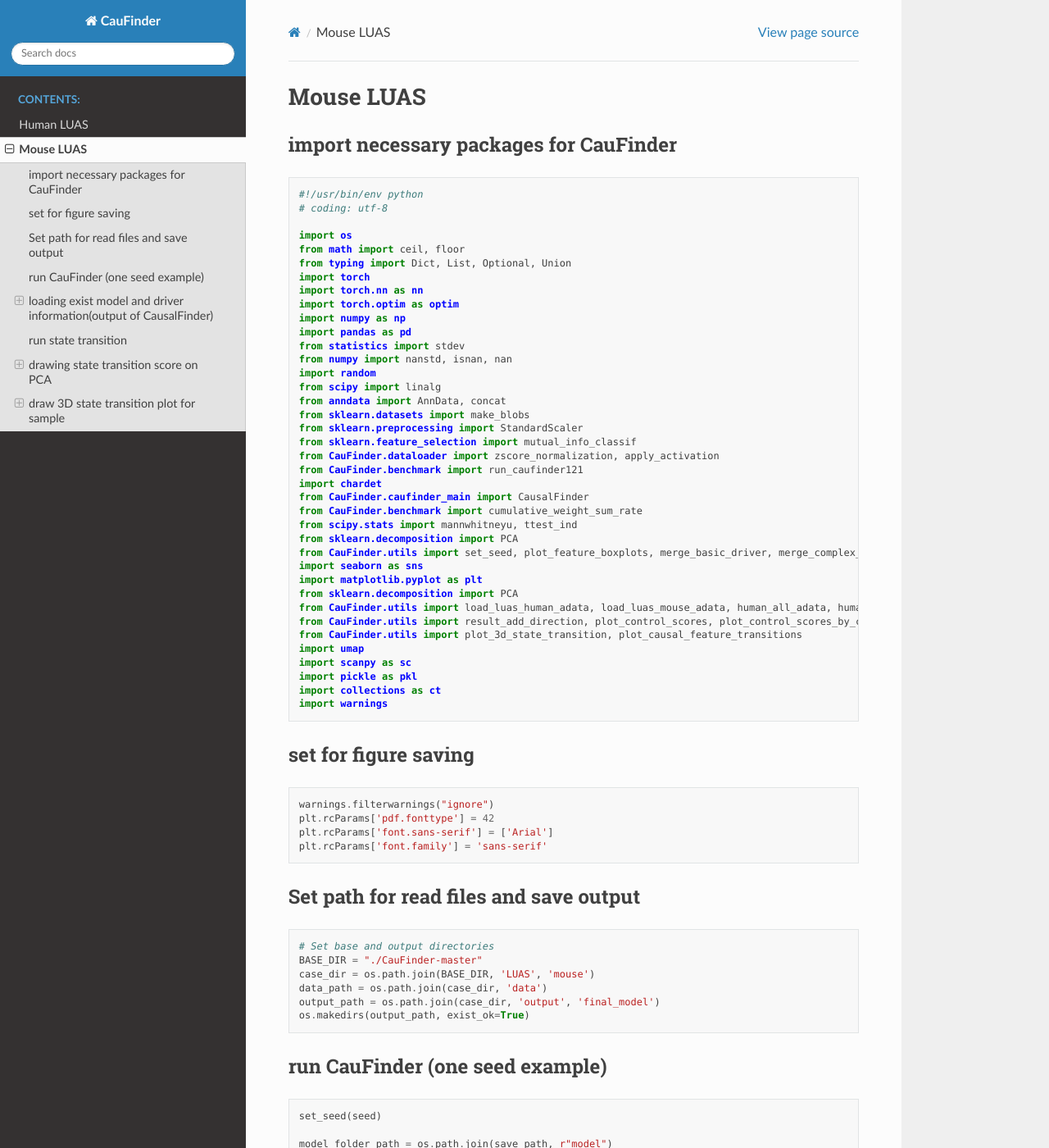
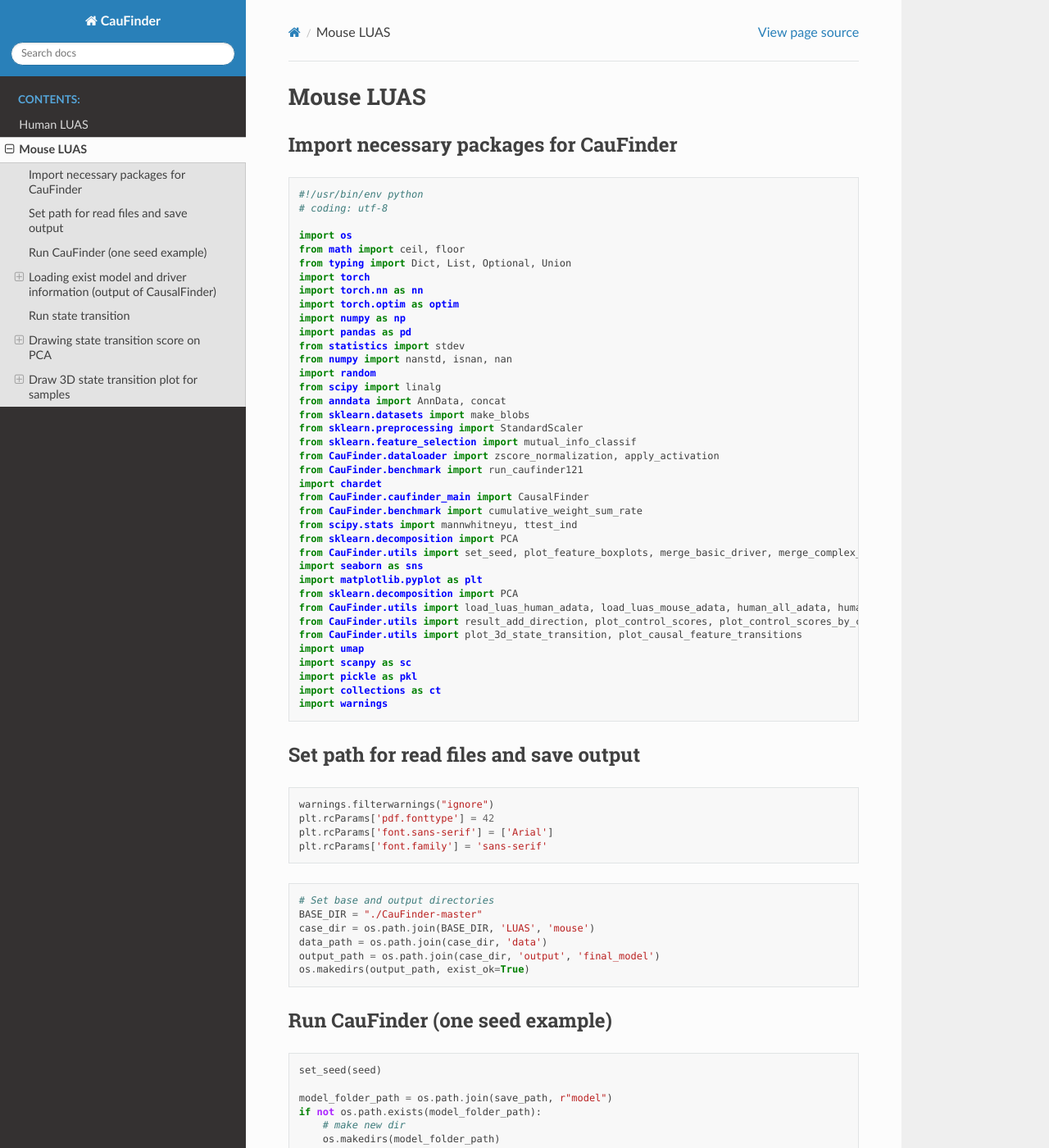
Before and after one commit to ChengmingZhang-CAS/CauFinder_Tutorials, a Sphinx documentation site: the page built from source/mouse_note_new829/mouse_note_new829.md, in a window 1280 px wide and 1400 px high. Shown: the whole window at 82% size. Built offline with Sphinx 7.4.7 and the Read the Docs theme 2.0.0, drawn with Linux system fonts in a browser that asks for light colours; pages that are not in the unit, such as notebooks, are missing from menus; some of the changed text lies outside the part shown.

Commit message:
Updated documentation

````diff
--- a/source/human_note_new829/human_note_new829.md
+++ b/source/human_note_new829/human_note_new829.md
@@ -1,6 +1,6 @@
 # Human LUAS
 
-## import necessary packages for CauFinder
+## Import necessary packages for CauFinder
 
 
 ```python
@@ -55,7 +55,7 @@
     2024-08-13 03:47:37.871158: I tensorflow/core/util/port.cc:104] oneDNN custom operations are on. You may see slightly different numerical results due to floating-point round-off errors from different computation orders. To turn them off, set the environment variable `TF_ENABLE_ONEDNN_OPTS=0`.
 
 
-## set for figure saving
+## Set path for read files and save output
 
 
 ```python
@@ -64,8 +64,6 @@
 plt.rcParams['font.sans-serif'] = ['Arial']
 plt.rcParams['font.family'] = 'sans-serif'
 ```
-
-## Set path for read files and save output
 
 
 ```python
@@ -84,7 +82,7 @@
 
 ```
 
-##  run CauFinder
+##  Run CauFinder
 
 
 ```python
@@ -144,7 +142,7 @@
     drivers = filtered_driver_info.index.to_list()
 ```
 
-## plot PCA with probabilities
+## Plot PCA with probabilities
 
 
 ```python
@@ -158,7 +156,7 @@
 
 
 
-## run state transition
+## Run state transition
 
 ### transition from 0 -> 1
 
@@ -242,7 +240,7 @@
     Processing sample 69, Target direction: decrease
 
 
-### decreasing state transition on PCs for sample68
+### Decreasing state transition on PCs for sample68
 
 
 ```python
@@ -268,7 +266,7 @@
     pkl.dump(adata_decrease, file)
 ```
 
-## drawing state transition score on PCA
+## Drawing state transition score on PCA
 
 ### PCA plot for data
 
--- a/source/mouse_note_new829/mouse_note_new829.md
+++ b/source/mouse_note_new829/mouse_note_new829.md
@@ -1,6 +1,6 @@
 # Mouse LUAS
 
-## import necessary packages for CauFinder
+## Import necessary packages for CauFinder
 
 
 ```python
@@ -46,7 +46,7 @@
 
 
 
-## set for figure saving
+## Set path for read files and save output
 
 
 ```python
@@ -55,8 +55,6 @@
 plt.rcParams['font.sans-serif'] = ['Arial']
 plt.rcParams['font.family'] = 'sans-serif'
 ```
-
-## Set path for read files and save output
 
 
 ```python
@@ -68,7 +66,7 @@
 os.makedirs(output_path, exist_ok=True)
 ```
 
-## run CauFinder (one seed example)
+## Run CauFinder (one seed example)
 
 
 ```python
@@ -162,7 +160,7 @@
 
 
 
-## loading exist model and driver information(output of CausalFinder)
+## Loading exist model and driver information (output of CausalFinder)
 
 
 ```python
@@ -194,7 +192,7 @@
 
 
 
-## run state transition
+## Run state transition
 
 
 ```python
@@ -258,7 +256,7 @@
     Processing sample 19, Target direction: decrease
 
 
-## drawing state transition score on PCA
+## Drawing state transition score on PCA
 
 ### PCA plot for data
 
@@ -391,7 +389,7 @@
 
 
 
-## draw 3D state transition plot for sample
+## Draw 3D state transition plot for samples
 
 
 ```python
````
